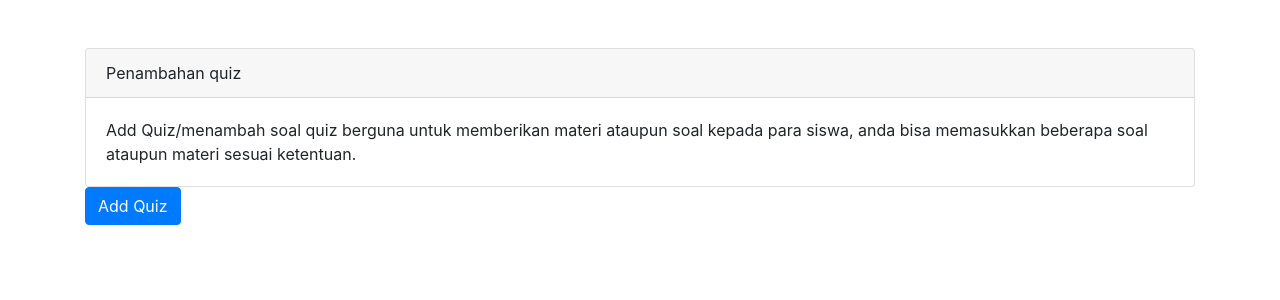
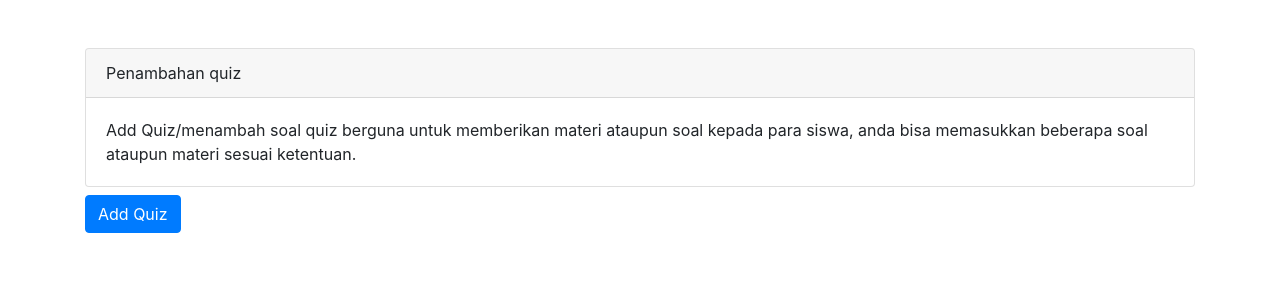
Before and after one commit to NaufalAhmadRiefyan/Sistem-ujian-online-SMAN48-Jakarta-Timur, a PHP site: page /ipa.php in a window 1280 px wide. Shown: the part 66-366 px from the top of the page. Run offline with PHP 8.4, Linux system fonts and the light colour scheme; the visitor is signed in with stand-in values (Sample User, id 1).

Commit message:
Update ipa.php

```diff
--- a/staff/ipa.php
+++ b/staff/ipa.php
@@ -104,7 +104,7 @@ require "fungsi.php";
          </div>
            <form method="POST">
              <div class="form-group">
-               <button class="btn btn-primary" name="add-quiz">Add Quiz</button>
+               <button class="btn btn-primary mt-2" name="add-quiz">Add Quiz</button>
              </div>
            </form>
        </div>
```
